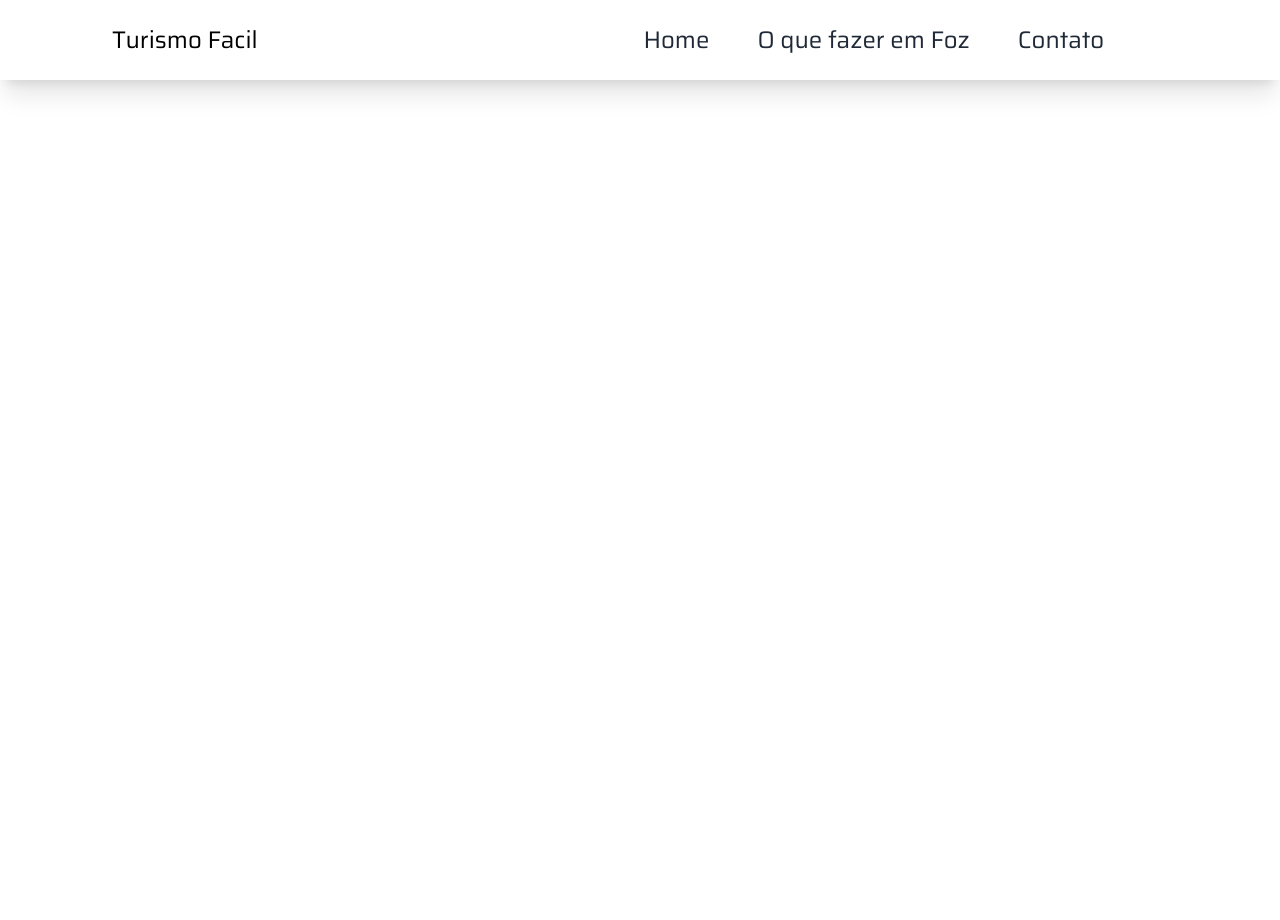
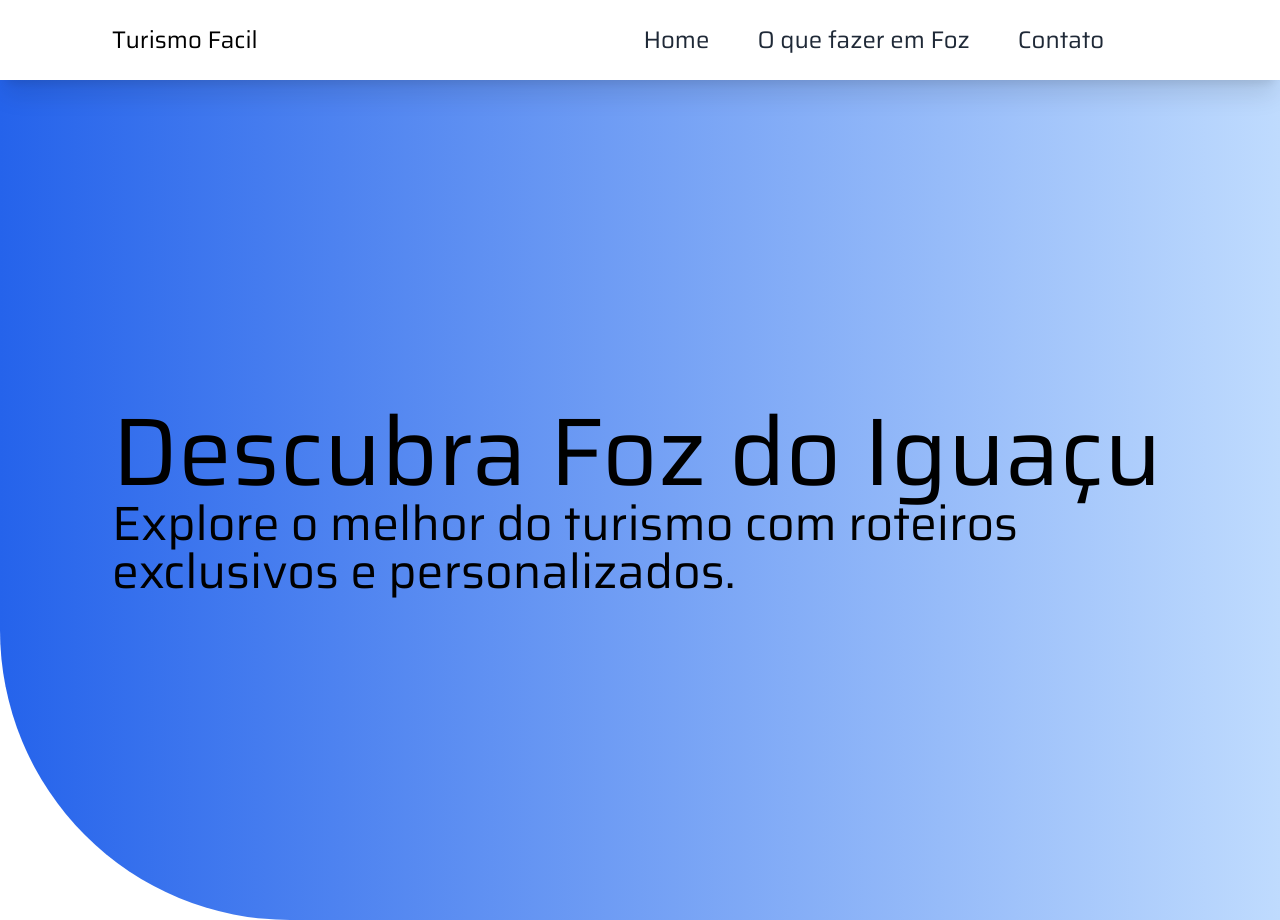
Before and after one commit to JoaoFranca23/TurismoFacil, a Next.js app: page / in a window 1280 px wide. Before the commit the page ends 800 px from the top, so only its background shows below. Built offline with nearby package versions, Linux system fonts and the light colour scheme.

Commit message:
add:banner

```diff
--- /dev/null
+++ b/src/app/components/banner.tsx
@@ -0,0 +1,15 @@
+export function Banner() {
+  return (
+    <div
+      className=" bg-gradient-to-r from-blue-600 to-blue-200
+         h-[640px] xl:h-[840px] bg-center lg:bg-cover bg-no-repeat
+      bg-fixed lg:rounded-bl-[290px] relative z-10 flex items-center justify-center">
+      <div className=" flex flex-col items-start  text-left mx-10 lg:mx-28 ">
+        <h1 className="text-6xl lg:text-8xl">Descubra Foz do Iguaçu</h1>
+        <p className="lg:text-5xl text-3xl ">
+          Explore o melhor do turismo com roteiros exclusivos e personalizados.
+        </p>
+      </div>
+    </div>
+  );
+}
--- a/src/app/page.tsx
+++ b/src/app/page.tsx
@@ -6,6 +6,7 @@ export default function Home() {
     <div className="max-w-[1980px] mx-auto ">
       <Header />
       <main>
+        <Banner></Banner>
         {/* <div>parcerias</div>
         <div>galerias</div>
         <div>precos</div>
```
